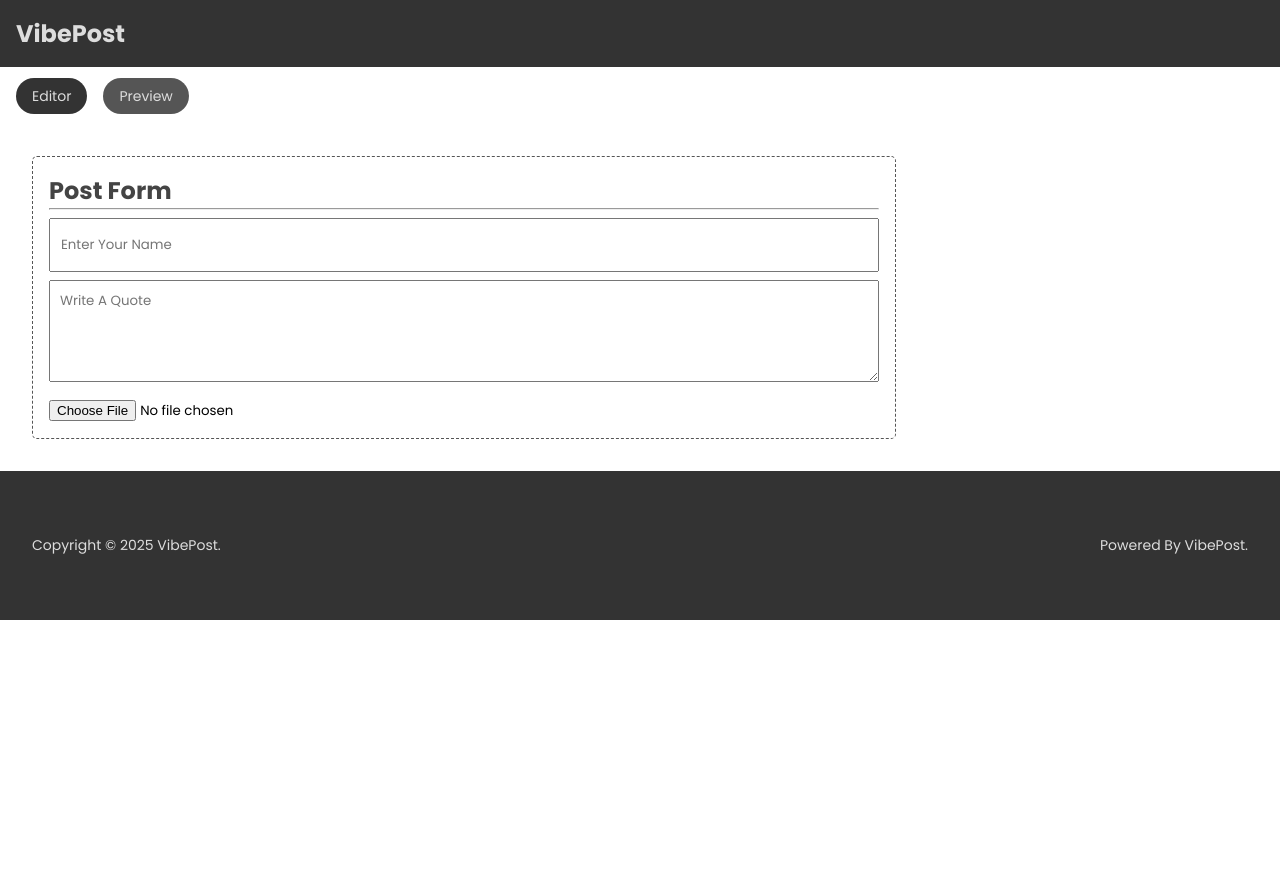
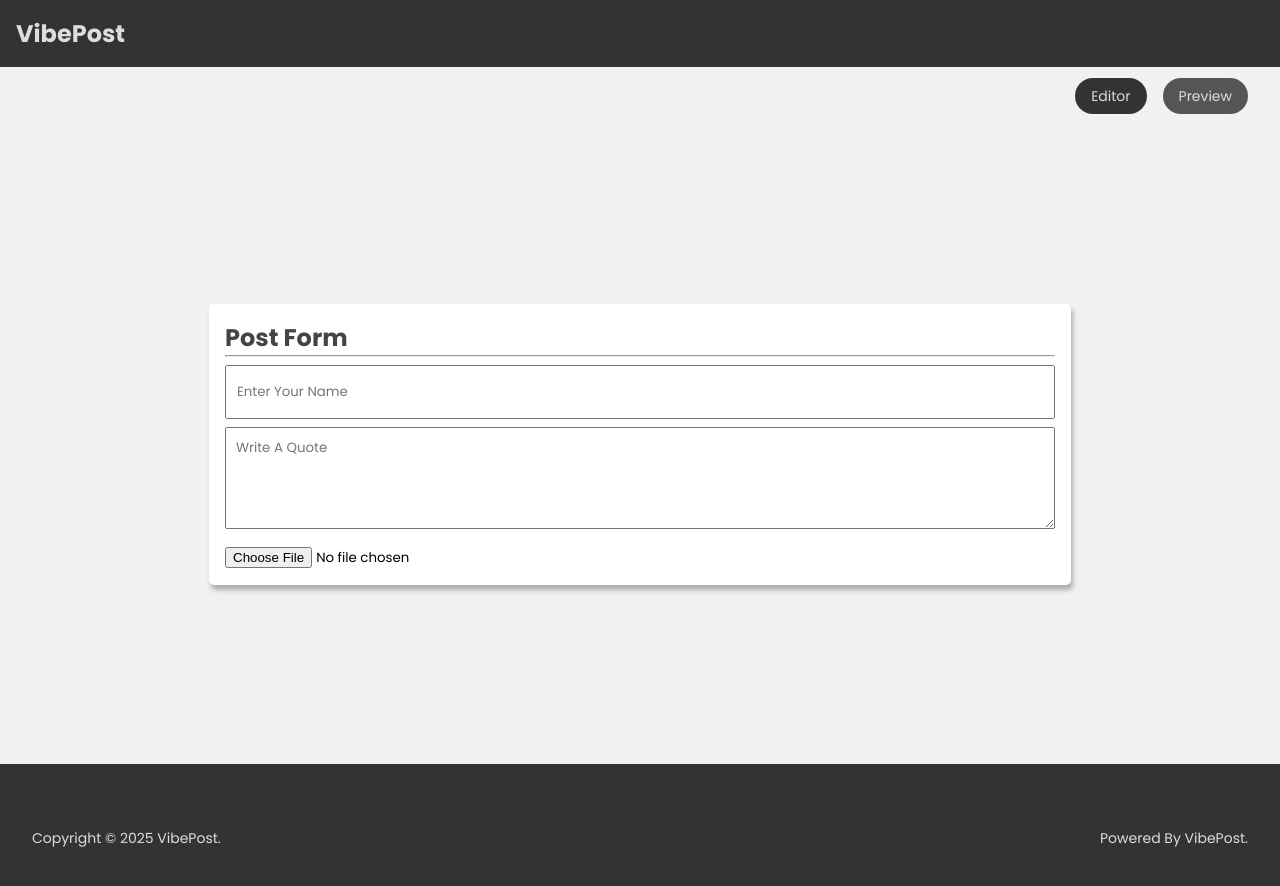
Before and after one commit to beingrajdevyadav/VibePost, a React (Vite) app: page / in a window 1280 px wide. Shown: the top 886 px of the page. Before the commit the page ends 800 px from the top, so only its background shows below. Built offline with nearby package versions, Linux system fonts and the light colour scheme.

Commit message:
Post Form UI Design Updated.

```diff
--- a/src/App.css
+++ b/src/App.css
@@ -1,3 +1,6 @@
+body{
+    background-color: #f1f1f1;
+}
 .header{
     padding: 1rem;
     color: #ddd;
@@ -5,6 +8,7 @@
 }
 .navbar{
     padding: 1rem;
+    text-align: end;
 }
 .navbar a{
     margin-right: 1rem;
@@ -20,10 +24,11 @@
 }
 .container{
     display: flex;
-    justify-content: space-between;
+    justify-content: center;
+    align-items: center;
     padding: 2rem;
-    flex-wrap: wrap-reverse;
-    gap: 1rem;
+    width: 100%;
+    height: 80vh;
 }
 
 
@@ -31,10 +36,12 @@
 /* #### #### ### ##### ###### #### */
 .post-form{
     min-width: 280px;
-    border: 1px dashed #555;
+    /* border: 1px dashed #555; */
     padding: 1rem;
     border-radius: 5px;
     overflow: hidden;
+    background-color: #fff;
+    box-shadow:  2px 5px 5px #aeacac;
 }
 .post-form h2{
     color: #444;
@@ -50,8 +57,10 @@
 .post-form .quote{
     padding: 10px;
     width: 100%;
+    color: #444;
     margin: .5rem 0;
     resize: vertical;
+    outline: none;
 }
 
 
@@ -123,3 +132,11 @@
     align-items: center;
     font-size: 14px;
 }
+
+
+@media screen and (max-width:600px) {
+    .footer{
+        flex-direction: column;
+        gap: .5rem;
+    }
+}
```
Also changed, not shown: src/App.jsx (+0 -7 lines).
